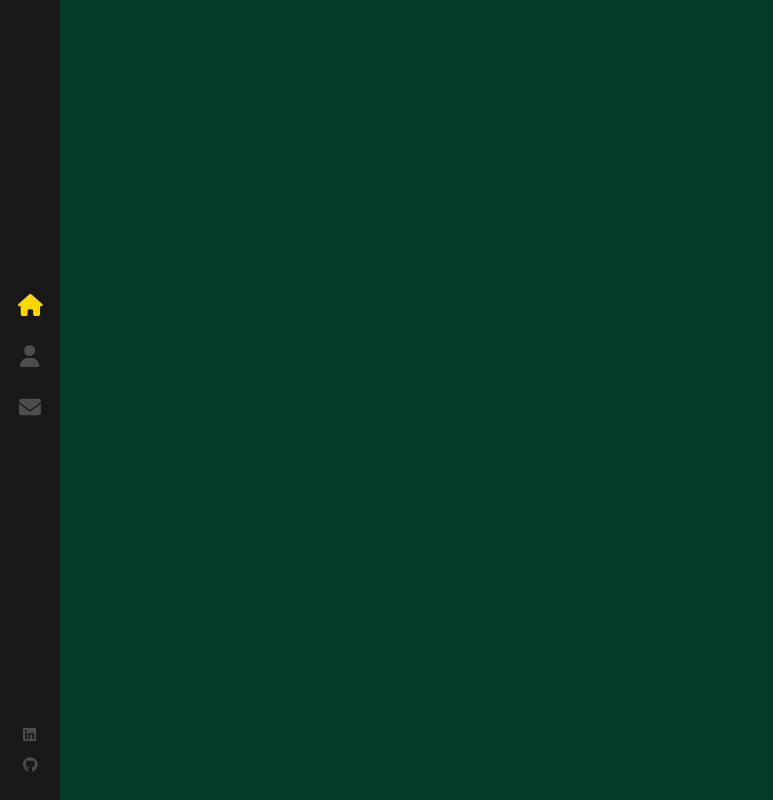
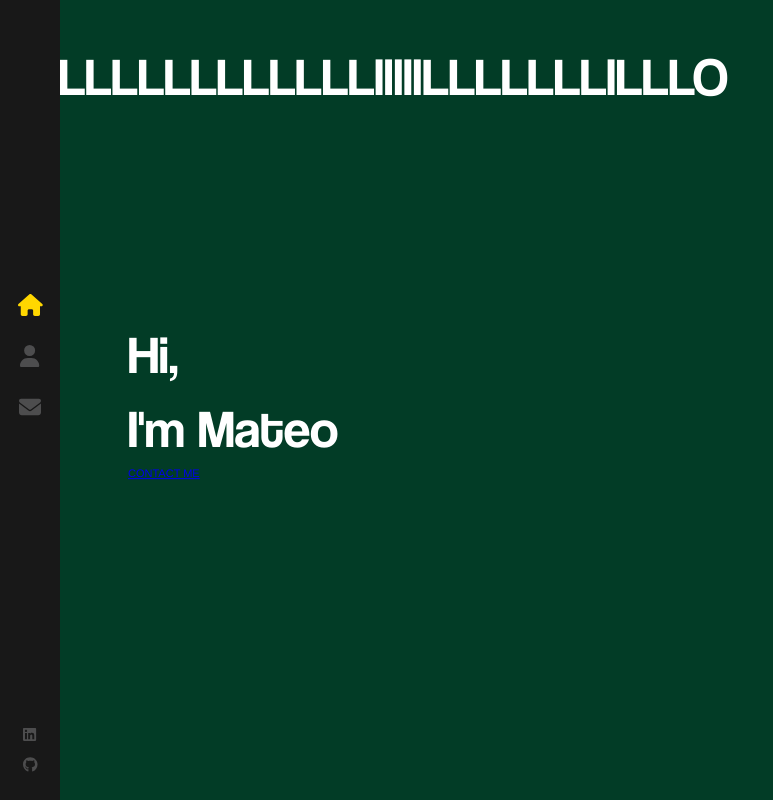
Before and after one commit to mateonav98/react-portfolio, a React (Create React App) app in the folder react-portfolio/: page / in a window 1280 px wide. Shown: the whole page, without its empty margins (0-773 px from the left). Built offline with nearby package versions, Linux system fonts and the light colour scheme.

Commit message:
get everything to display on page

```diff
--- a/react-portfolio/src/App.js
+++ b/react-portfolio/src/App.js
@@ -1,16 +1,20 @@
 import './App.scss';
 import Layout from './components/Layout'
+import Home from './components/Home';
 import { Route, Routes } from 'react-router-dom';
 
 function App() {
   return (
-    <div className="react-portfolio">
-      <Routes>
-        <Route path="/" element= {<Layout />} />
-      </Routes>
-
-    </div>
-  );
+    <>
+      {/* <Routes>
+        <Route path="/" element={<Layout />}>
+          <Route index element={<Home />} />
+        </Route>
+      </Routes> */}
+      <Layout />
+      <Home />
+    </>
+  )
 }
 
 export default App;
--- /dev/null
+++ b/react-portfolio/src/components/Home/index.js
@@ -0,0 +1,22 @@
+import React from 'react'
+import { Link } from 'react-router-dom'
+import './index.scss'
+
+const Home = () => {
+  return (
+    <div
+    className='container home-page'>
+        <h1>HELLLLLLLLLLLLlllllLLLLLLLlLLLO</h1>
+        <div className='text-zone'>
+            <h1> Hi, <br />
+            I'm Mateo
+            <br />
+
+            </h1>
+            <Link to='/contact' className='flat-button'> CONTACT ME</Link>
+        </div>
+    </div>
+  )
+}
+
+export default Home
--- /dev/null
+++ b/react-portfolio/src/components/Home/index.scss
@@ -0,0 +1,18 @@
+.home-page {
+    .text-zone {
+        position: absolute;
+        left: 10%;
+        top: 50%;
+        transform: translateY(-50%);
+        width: 40%;
+        max-height: 90%;
+    }
+    h1 {
+        color: #fff;
+        font-size: 53px;
+        margin: 0;
+        font-family: 'Coolvetica';
+        font-weight: 400;
+
+    }
+}
--- a/react-portfolio/src/components/Layout/index.js
+++ b/react-portfolio/src/components/Layout/index.js
@@ -5,9 +5,6 @@ const Layout = () => {
   return (
     <div className='App'>
       <Sidebar />
-      <div className='page'>
-        <span></span>
-      </div>
       </div>
   )
 }
--- a/react-portfolio/src/components/Layout/index.scss
+++ b/react-portfolio/src/components/Layout/index.scss
@@ -0,0 +1,14 @@
+.container {
+    width: 100%;
+    will-change: contents;
+    height: 90%;
+    min-height: 500px;
+    position: absolute;
+    opacity: 0;
+    top: 5%;
+    margin: 0 auto;
+    z-index: 1;
+    transform-style: preserve-3d;
+    animation: fadeIn 1s forwards;
+    animation-delay: 1s;
+}
```
